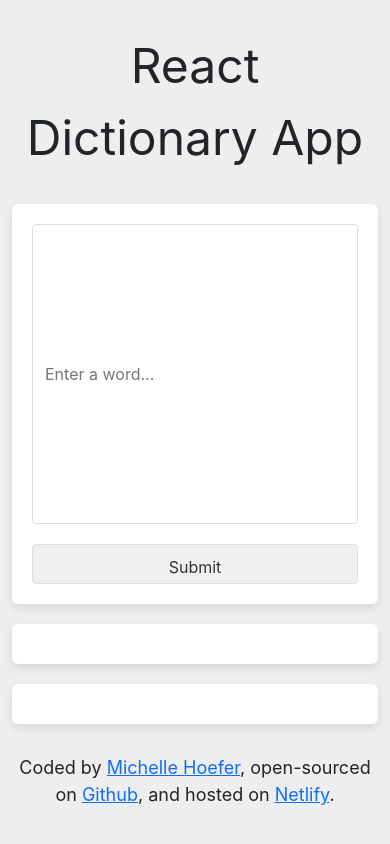
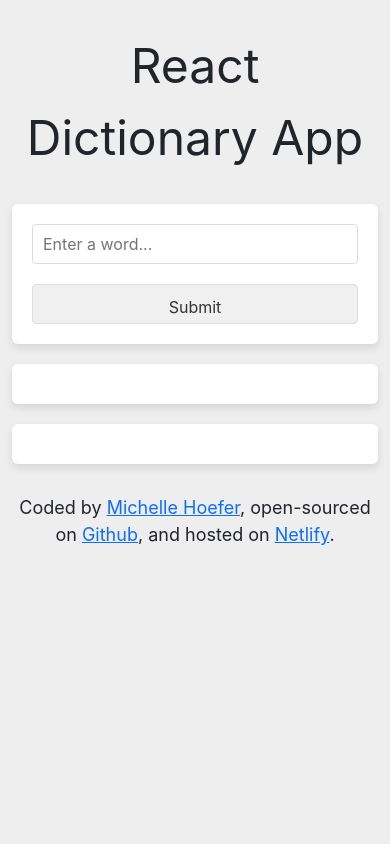
Before and after one commit to MichelleHoefer/react-dictionary-project, a React (Create React App) app: page / in a window 390 px wide. Built offline with nearby package versions, Linux system fonts and the light colour scheme; no server answers.

Commit message:
and more tweaks...

```diff
--- a/src/Dictionary.css
+++ b/src/Dictionary.css
@@ -42,14 +42,16 @@
   }
 
   .dictionary .search-bar {
-    width: 100%;
-    padding: 8px 12px;
-    font-size: 1rem;
-    line-height: normal;
-    height: 40px;
-    box-sizing: border-box;
-    margin-left: 0;
-    margin-bottom: 10px;
+    height: 40px !important;
+    max-height: 40px !important;
+    padding: 6px 10px !important;
+    font-size: 1rem !important;
+    line-height: 1.2 !important;
+    border-radius: 4px !important;
+    box-sizing: border-box !important;
+    width: 100% !important;
+    margin: 0 0 10px 0 !important;
+    display: block !important;
   }
 
   .dictionary .button {
```
